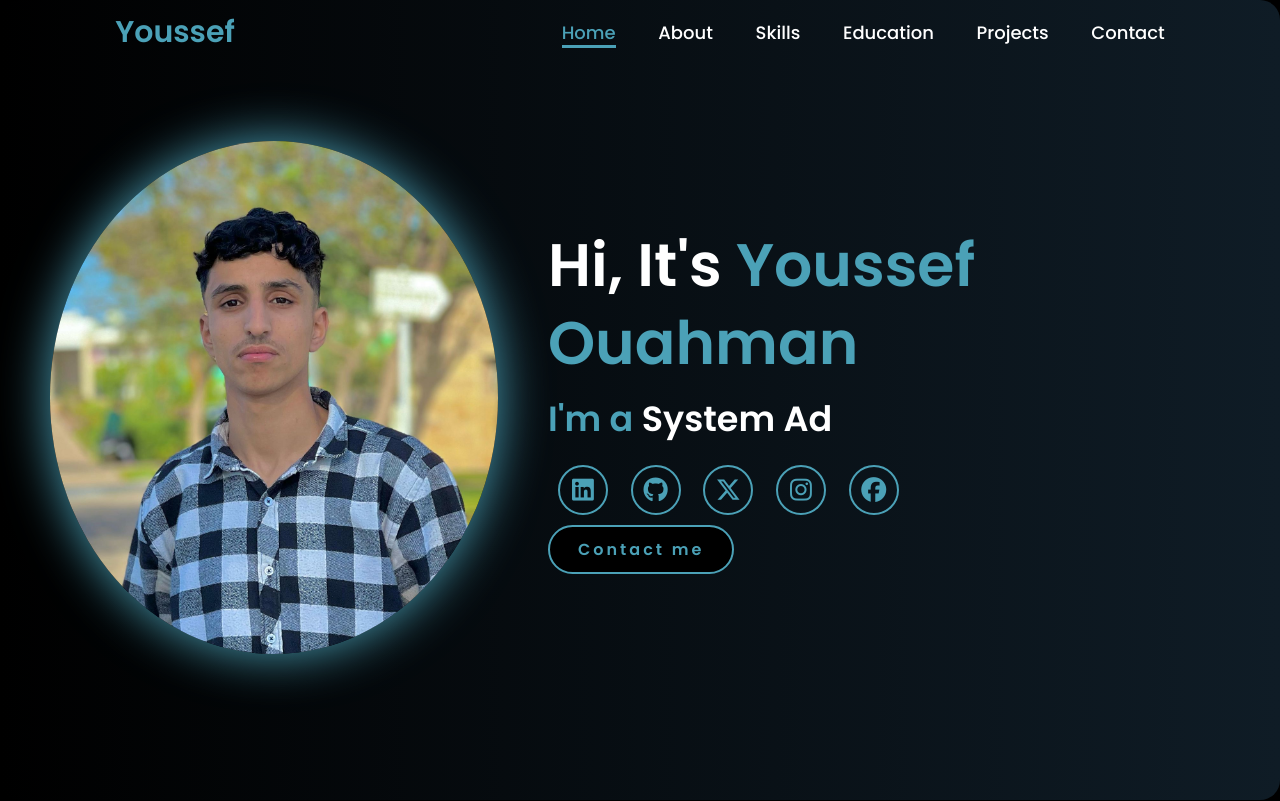
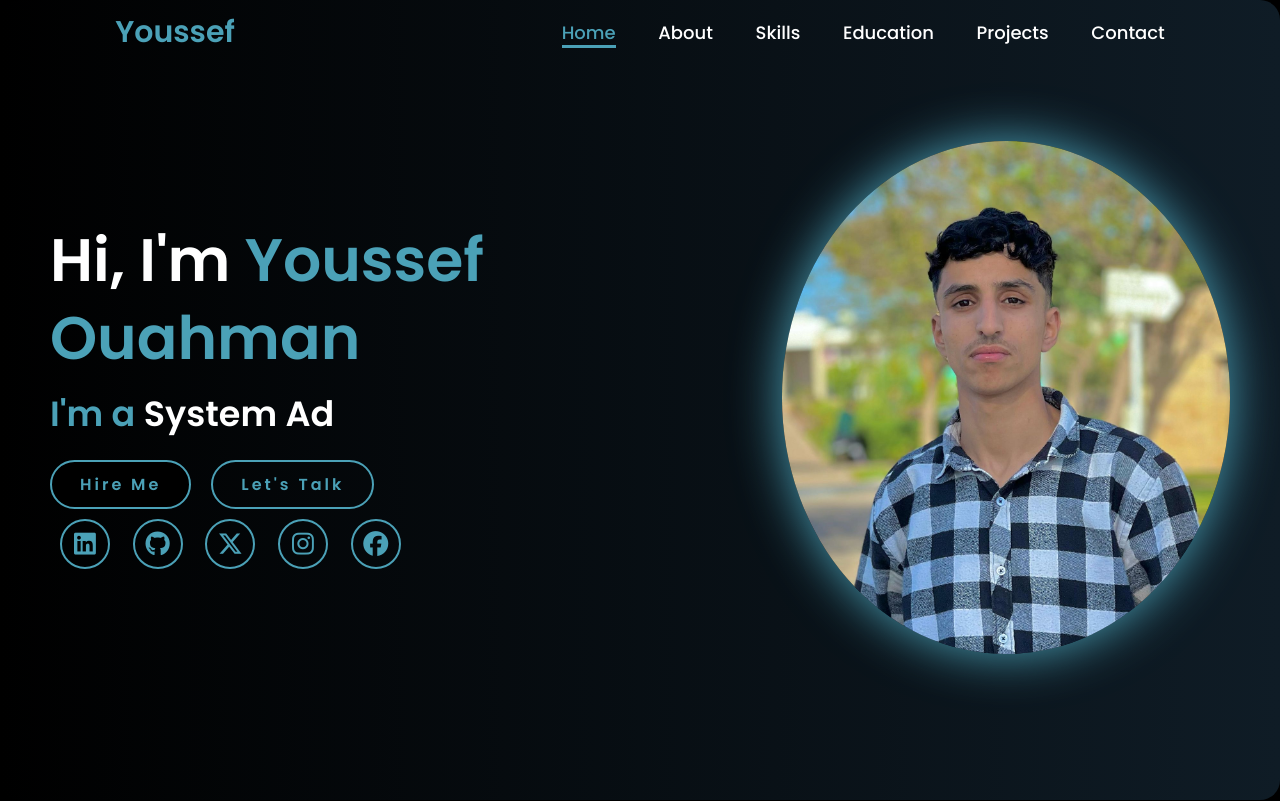
Before and after one commit to YoussefSysNet/PORTFOLIO-W, a plain HTML site: page index.html in a window 1280 px wide. Shown: the top 801 px of the page. Drawn offline with nearby package versions, Linux system fonts and the light colour scheme; no server answers.

Commit message:
Update index.html
Signed-off-by: Youssef Net <youssefouahman07@gmail.com>

```diff
--- a/index.html
+++ b/index.html
@@ -23,13 +23,15 @@
   </header>
 
   <section class="home" id="home">
-    <div class="home-img">
-      <img src="youssef.jpg" alt="Youssef Photo">
-    </div>
     <div class="home-content">
-      <h1>Hi, It's <span>Youssef Ouahman</span></h1>
+      <h1>Hi, I'm <span>Youssef Ouahman</span></h1>
       <h3 class="typing-text">I'm a <span id="typed-text"></span></h3>
+      <div class="buttons">
+        <a href="mailto:youssefouahman07@gmail.com" class="btn">Hire Me</a>
+        <a href="#contact" class="btn outline">Let's Talk</a>
+      </div>
       <div class="social-icons">
+        <!-- هادو خليهوم بحال ما كانو -->
         <a href="https://www.linkedin.com/in/youssef-ouahman-43a9a6353" target="_blank">
           <i class="fab fa-linkedin"></i>
         </a>
@@ -46,9 +48,12 @@
           <i class="fab fa-facebook"></i>
         </a>
       </div>
-      <a href="mailto:youssefouahman07@gmail.com" class="btn">Contact me</a>
+    </div>
+    <div class="home-img">
+      <img src="youssef.jpg" alt="Youssef Photo">
     </div>
   </section>
+
 
   <section class="about" id="about">
     <h2>About Me</h2>
@@ -183,6 +188,12 @@
 
     document.addEventListener("DOMContentLoaded", typeEffect);
   </script>
+  <script src="https://cdn.jsdelivr.net/particles.js/2.0.0/particles.min.js"></script>
+  <script>
+    particlesJS.load('particles-js', 'particles-config.json', function () {
+      console.log('particles.js loaded!');
+    });
+  </script>
 
 </body>
 </html>
```
